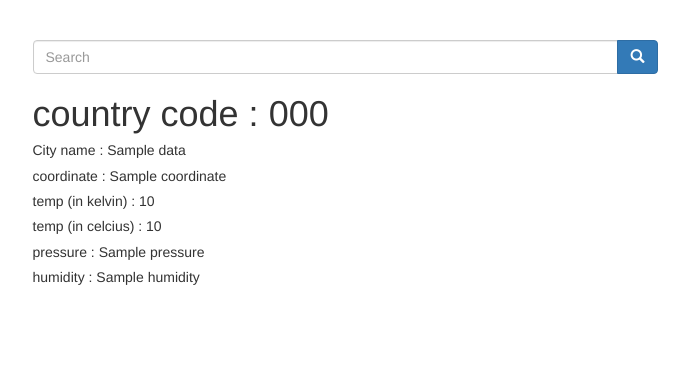
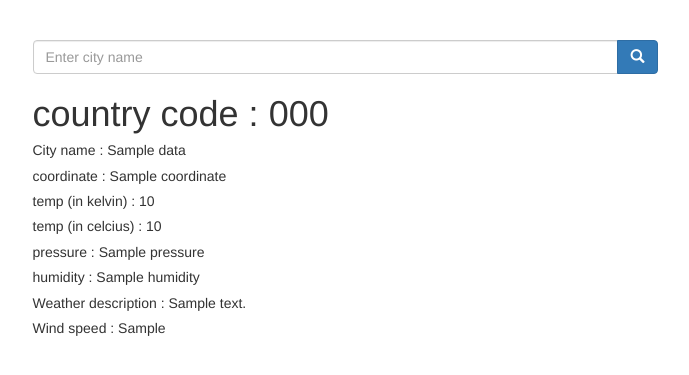
Before and after one commit to kamal153/WeatherApp, a Flask app: template templates/index.html in a window 1280 px wide. Shown: the part 70-445 px from the top of the page, without its empty margins (295-984 px from the left). Run offline with Flask 2, Linux system fonts and the light colour scheme; the template is opened without the code that fills it: most values are stand-ins (such as "Sample title", 1, 10 or a date in 2020); some libraries are stand-ins or nearby versions.

Commit message:
add wind speed and description

```diff
--- a/app.py
+++ b/app.py
@@ -8,7 +8,7 @@ app = Flask(__name__)
 @app.route('/', methods =['POST', 'GET'])
 def weather():
 	if request.method == 'POST':
-		city = request.form['city']
+		city = request.form['city'].lower()
 	else:
 		# for default name surat
 		city = 'surat'
@@ -26,12 +26,15 @@ def weather():
 		dict = response.json()
 		data = {
 			"country_code": dict['sys']['country'],
-			"cityname": city,
+			"cityname": dict['name'],
 			"coordinate": str(dict['coord']['lon']) + ' '
 						  + str(dict['coord']['lat']),
-			"temp": str(dict['main']['temp']) + 'k',
+			"temp": str(dict['main']['temp']) + ' K',
+			"temp_cel": str(float("{:.2f}".format(dict['main']['temp'] - 273.15))) + ' °C',
 			"pressure": str(dict['main']['pressure']),
 			"humidity": str(dict['main']['humidity']),
+			"weather_desc": str(dict['weather'][0]['description']),
+			"wind_speed": str(dict['wind']['speed'])
 		}
 	else :
 		warning = "Something goes wrong"
--- a/templates/index.html
+++ b/templates/index.html
@@ -24,7 +24,7 @@
   <center class="row">
     <form method="post" class="col-md-6 col-md-offset-3">
       <div class="input-group">
-        <input type="text" class="form-control" name="city" placeholder="Search">
+        <input type="text" class="form-control" name="city" placeholder="Enter city name">
         <div class="input-group-btn">
           <button class="btn btn-primary" type="submit">
             <i class="glyphicon glyphicon-search"></i>
@@ -34,7 +34,11 @@
     </form>
   </center>
   <div class="row">
-    {% if data.country_code and data.coordinate and data.temp and data.pressure and data.humidity %}
+    {% if warning %}
+    <center class="col-md-6 col-md-offset-3">
+      <h3>{{warning}}</h3>
+    </center>
+    {% else %}
     <div class="col-md-6 col-md-offset-3">
       <h1>country code : {{data.country_code}}</h1>
         <h5>City name : {{data.cityname}}</h5>
@@ -43,14 +47,9 @@
         <h5>temp (in celcius) : {{data.temp_cel}}</h5>
         <h5>pressure : {{data.pressure}} </h5>
         <h5>humidity : {{data.humidity}}</h5>
+        <h5>Weather description : {{data.weather_desc}}</h5>
+        <h5>Wind speed : {{data.wind_speed}}</h5>
     </div>
-    {% endif %}
-  </div>
-  <div class="row">
-    {% if warning %}
-    <center class="col-md-6 col-md-offset-3">
-      <h3>{{warning}}</h3>
-    </center>
     {% endif %}
   </div>
 </body>
```
